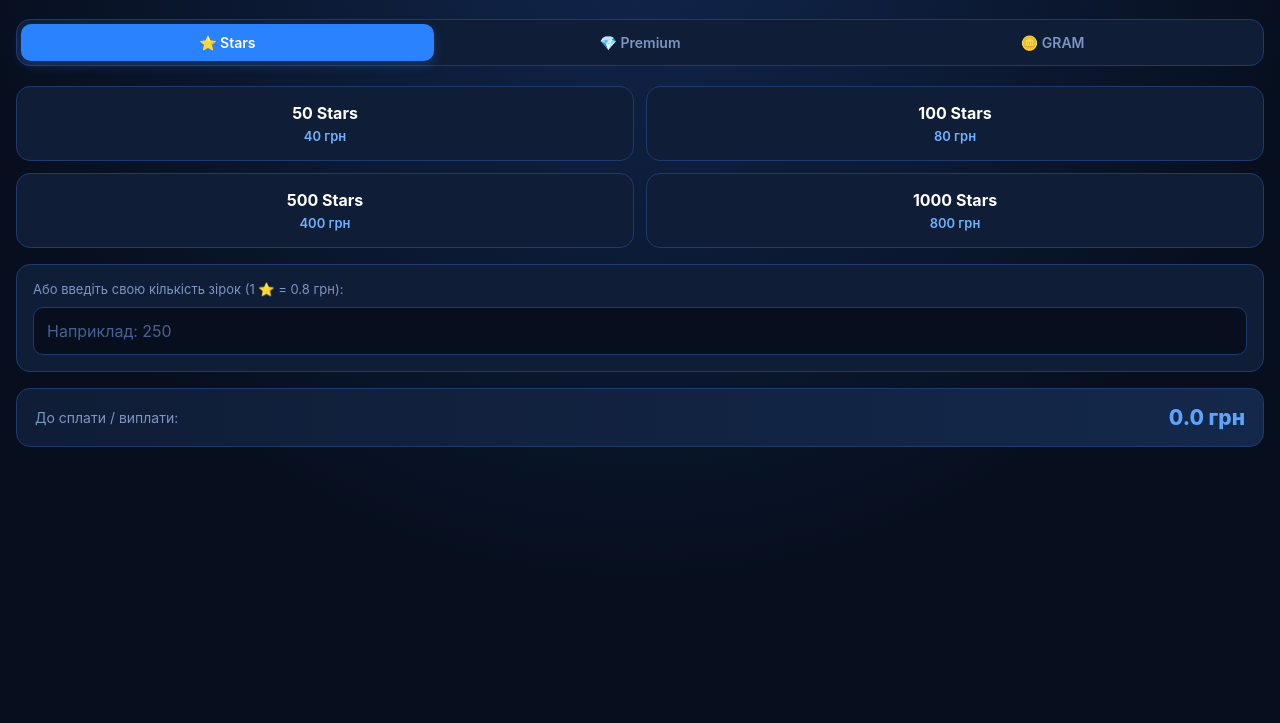
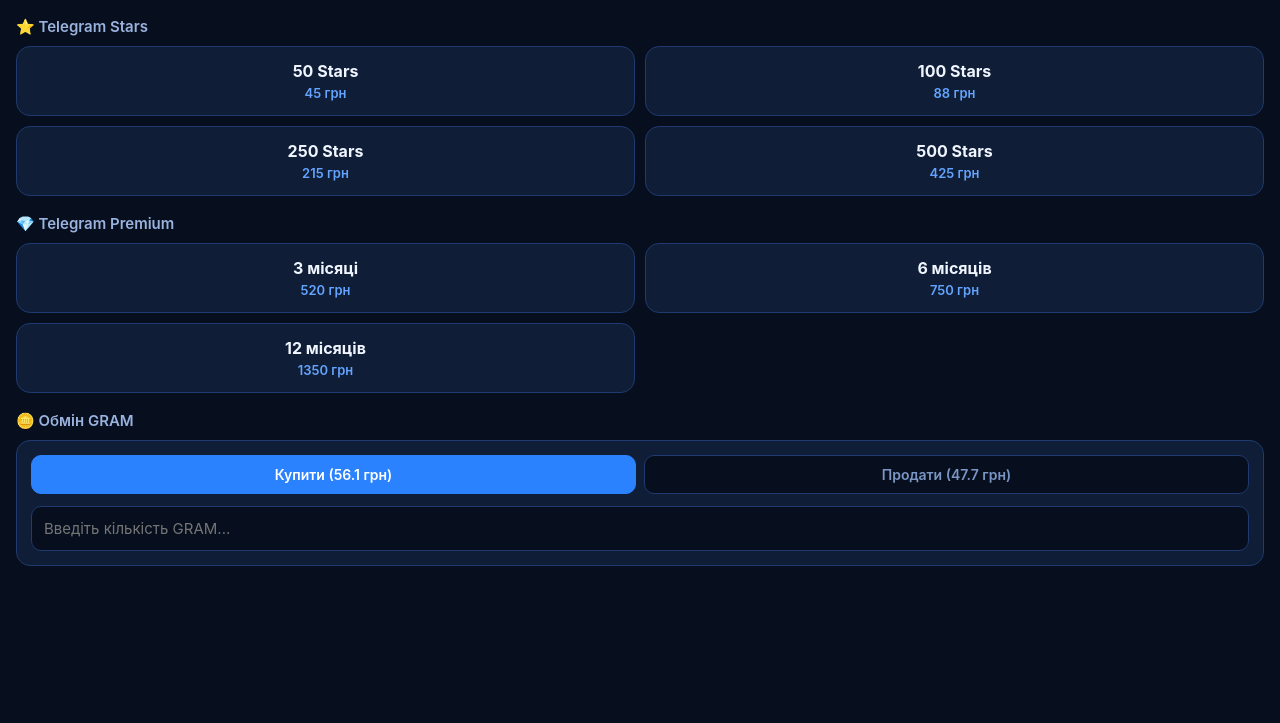
Before and after one commit to harivzahar5-alt/stariv-shop, a plain HTML site: page index.html in a window 1280 px wide. Shown: the part 77-800 px from the top of the page. Drawn offline with Linux system fonts and the light colour scheme; a script that the page names is missing.

Commit message:
Update index.html

```diff
--- a/index.html
+++ b/index.html
@@ -1,271 +1,183 @@
 <!DOCTYPE html>
 <html lang="uk">
 <head>
-    <meta charset="UTF-8">
-    <meta name="viewport" content="width=device-width, initial-scale=1.0, maximum-scale=1.0, user-scalable=no">
-    <title>stariv Shop</title>
+  <meta charset="UTF-8" />
+  <meta name="viewport" content="width=device-width, initial-scale=1.0, maximum-scale=1.0, user-scalable=no" />
+  <title>Stariv Shop</title>
   <script src="https://telegram.org/js/telegram-web-app.js"></script>
   <style>
-        :root {
-            --bg: #070f1e;
-            --sec-bg: #0f1d36;
-            --card-hover: #16294a;
-            --border: #1e3a6e;
-            --text: #f0f6ff;
-            --hint: #7b96c4;
-            --accent: #2b82ff;
-            --accent-glow: rgba(43, 130, 255, 0.25);
-        }
-        * { box-sizing: border-box; margin: 0; padding: 0; font-family: -apple-system, BlinkMacSystemFont, 'Segoe UI', Roboto, sans-serif; }
-        body {
-            background: var(--bg);
-            color: var(--text);
-            padding: 16px;
-            padding-bottom: 85px;
-            background-image: radial-gradient(circle at 50% 0%, #11264d 0%, #070f1e 65%);
-            min-height: 100vh;
+    * {
+      box-sizing: border-box;
+      margin: 0;
+      padding: 0;
+      font-family: -apple-system, BlinkMacSystemFont, "Segoe UI", Roboto, Helvetica, Arial, sans-serif;
     }
 
-        .header { text-align: center; margin-bottom: 22px; padding-top: 6px; }
-        .header h1 {
-            font-size: 26px;
-            font-weight: 800;
-            letter-spacing: 0.5px;
-            background: linear-gradient(90deg, #ffffff, #6eb2ff);
-            -webkit-background-clip: text;
-            -webkit-text-fill-color: transparent;
+    body {
+      background-color: #070f1e;
+      color: #f0f6ff;
+      padding: 16px;
+      padding-bottom: 80px;
+      user-select: none;
     }
-        .header p { color: var(--hint); font-size: 13px; margin-top: 5px; }
 
-        .tabs {
-            display: flex;
-            background: var(--sec-bg);
-            border: 1px solid var(--border);
-            border-radius: 14px;
-            padding: 4px;
+    .header {
+      text-align: center;
       margin-bottom: 20px;
     }
-        .tab {
-            flex: 1;
-            text-align: center;
-            padding: 10px 0;
-            font-size: 14px;
-            font-weight: 600;
-            border-radius: 10px;
-            cursor: pointer;
-            transition: 0.25s;
-            color: var(--hint);
-        }
-        .tab.active {
-            background: var(--accent);
+
+    .header h1 {
+      font-size: 22px;
+      font-weight: 700;
       color: #ffffff;
-            box-shadow: 0 4px 12px var(--accent-glow);
     }
 
-        .section { display: none; animation: fadeIn 0.25s ease; }
-        .section.active { display: block; }
-        @keyframes fadeIn { from { opacity: 0; transform: translateY(4px); } to { opacity: 1; transform: translateY(0); } }
+    .header p {
+      font-size: 13px;
+      color: #7b96c4;
+      margin-top: 4px;
+    }
 
-        .grid { display: grid; grid-template-columns: 1fr 1fr; gap: 12px; margin-bottom: 16px; }
+    .section-title {
+      font-size: 15px;
+      font-weight: 600;
+      color: #9ab3de;
+      margin: 18px 0 10px;
+    }
+
+    .grid {
+      display: grid;
+      grid-template-columns: repeat(2, 1fr);
+      gap: 10px;
+    }
+
     .card {
-            background: var(--sec-bg);
-            padding: 16px 12px;
+      background: #0f1d36;
+      border: 1px solid #1e3a6e;
       border-radius: 14px;
+      padding: 14px 12px;
       text-align: center;
-            border: 1.5px solid var(--border);
       cursor: pointer;
       transition: 0.2s;
     }
-        .card:active { transform: scale(0.97); }
+
     .card.selected {
-            border-color: var(--accent);
-            background: linear-gradient(145deg, #13284d, #0d1c38);
-            box-shadow: 0 0 16px var(--accent-glow);
+      border-color: #2b82ff;
+      background: #142a52;
+      box-shadow: 0 0 15px rgba(43, 130, 255, 0.35);
     }
-        .card-title { font-size: 16px; font-weight: 700; color: #ffffff; }
-        .card-price { font-size: 13px; color: #6eb2ff; font-weight: 600; margin-top: 5px; }
 
-        .input-group {
-            background: var(--sec-bg);
-            border: 1px solid var(--border);
-            padding: 16px;
+    .card-title {
+      font-size: 16px;
+      font-weight: 700;
+      margin-bottom: 4px;
+    }
+
+    .card-price {
+      font-size: 13px;
+      color: #63a4ff;
+      font-weight: 600;
+    }
+
+    .gram-box {
+      background: #0f1d36;
+      border: 1px solid #1e3a6e;
       border-radius: 14px;
-            margin-bottom: 16px;
+      padding: 14px;
     }
-        .input-group label { display: block; font-size: 13px; color: var(--hint); margin-bottom: 10px; }
-        .input-group input {
+
+    .gram-tabs {
+      display: flex;
+      gap: 8px;
+      margin-bottom: 12px;
+    }
+
+    .gram-tab {
+      flex: 1;
+      padding: 10px;
+      border-radius: 10px;
+      border: 1px solid #1e3a6e;
+      background: #070f1e;
+      color: #7b96c4;
+      font-size: 14px;
+      font-weight: 600;
+      cursor: pointer;
+    }
+
+    .gram-tab.selected {
+      background: #2b82ff;
+      border-color: #2b82ff;
+      color: #ffffff;
+    }
+
+    .gram-input {
       width: 100%;
-            background: var(--bg);
-            border: 1.5px solid var(--border);
+      padding: 12px;
+      border-radius: 10px;
+      border: 1px solid #1e3a6e;
+      background: #070f1e;
       color: #ffffff;
-            padding: 13px;
-            border-radius: 10px;
-            font-size: 16px;
-            font-weight: 600;
+      font-size: 15px;
       outline: none;
-            transition: 0.2s;
     }
-        .input-group input:focus { border-color: var(--accent); box-shadow: 0 0 10px var(--accent-glow); }
-        .input-group input::placeholder { color: #466191; font-weight: 400; }
 
-        .summary {
-            background: linear-gradient(90deg, #0f1d36, #14284b);
-            border: 1px solid var(--border);
-            padding: 16px 18px;
-            border-radius: 14px;
-            display: flex;
-            justify-content: space-between;
-            align-items: center;
+    .gram-input:focus {
+      border-color: #2b82ff;
     }
-        .summary span { color: var(--hint); font-size: 14px; }
-        .summary strong { font-size: 21px; color: #5ca4ff; font-weight: 800; }
   </style>
 </head>
 <body>
 
   <div class="header">
-        <h1>⭐ stariv Shop</h1>
-        <p>⚡ Миттєва доставка • Середній час ~1 хв</p>
+    <h1>🛍 Stariv Shop</h1>
+    <p>Швидке поповнення Stars, Premium та GRAM</p>
   </div>
 
-    <div class="tabs">
-        <div class="tab active" onclick="switchTab('stars', this)">⭐ Stars</div>
-        <div class="tab" onclick="switchTab('premium', this)">💎 Premium</div>
-        <div class="tab" onclick="switchTab('gram', this)">🪙 GRAM</div>
+  <div class="section-title">⭐ Telegram Stars</div>
+  <div class="grid">
+    <div class="card" onclick="selectStars(50, 45, this)">
+      <div class="card-title">50 Stars</div>
+      <div class="card-price">45 грн</div>
     </div>
-
-    <!-- СЕКЦІЯ STARS -->
-    <div id="stars" class="section active">
-        <div class="grid">
-            <div class="card" onclick="selectStars(50, this)"><div class="card-title">50 Stars</div><div class="card-price">40 грн</div></div>
-            <div class="card" onclick="selectStars(100, this)"><div class="card-title">100 Stars</div><div class="card-price">80 грн</div></div>
-            <div class="card" onclick="selectStars(500, this)"><div class="card-title">500 Stars</div><div class="card-price">400 грн</div></div>
-            <div class="card" onclick="selectStars(1000, this)"><div class="card-title">1000 Stars</div><div class="card-price">800 грн</div></div>
+    <div class="card" onclick="selectStars(100, 88, this)">
+      <div class="card-title">100 Stars</div>
+      <div class="card-price">88 грн</div>
     </div>
-        <div class="input-group">
-            <label>Або введіть свою кількість зірок (1 ⭐ = 0.8 грн):</label>
-            <input type="number" id="starsInput" placeholder="Наприклад: 250" oninput="inputStars(this.value)">
+    <div class="card" onclick="selectStars(250, 215, this)">
+      <div class="card-title">250 Stars</div>
+      <div class="card-price">215 грн</div>
+    </div>
+    <div class="card" onclick="selectStars(500, 425, this)">
+      <div class="card-title">500 Stars</div>
+      <div class="card-price">425 грн</div>
     </div>
   </div>
 
-    <!-- СЕКЦІЯ PREMIUM -->
-    <div id="premium" class="section">
-        <div class="grid" style="grid-template-columns: 1fr;">
-            <div class="card" onclick="selectPrem('3m', '3 місяці', 560, this)"><div class="card-title">💎 3 місяці</div><div class="card-price">560 грн</div></div>
-            <div class="card" onclick="selectPrem('6m', '6 місяців', 740, this)"><div class="card-title">💎 6 місяців</div><div class="card-price">740 грн</div></div>
-            <div class="card" onclick="selectPrem('12m', '12 місяців', 1340, this)"><div class="card-title">👑 12 місяців (Найвигідніше)</div><div class="card-price">1340 грн</div></div>
+  <div class="section-title">💎 Telegram Premium</div>
+  <div class="grid">
+    <div class="card" onclick="selectPrem('3m', '3 місяці', 520, this)">
+      <div class="card-title">3 місяці</div>
+      <div class="card-price">520 грн</div>
+    </div>
+    <div class="card" onclick="selectPrem('6m', '6 місяців', 750, this)">
+      <div class="card-title">6 місяців</div>
+      <div class="card-price">750 грн</div>
+    </div>
+    <div class="card" onclick="selectPrem('12m', '12 місяців', 1350, this)">
+      <div class="card-title">12 місяців</div>
+      <div class="card-price">1350 грн</div>
     </div>
   </div>
 
-    <!-- СЕКЦІЯ GRAM -->
-    <div id="gram" class="section">
-        <div class="grid">
-            <div class="card selected" id="gramBuyBtn" onclick="setGramMode('gramb', this)"><div class="card-title">📥 Купити</div><div class="card-price">56.1 грн / 1 GRAM</div></div>
-            <div class="card" id="gramSellBtn" onclick="setGramMode('grams', this)"><div class="card-title">📤 Продати</div><div class="card-price">47.7 грн / 1 GRAM</div></div>
+  <div class="section-title">🪙 Обмін GRAM</div>
+  <div class="gram-box">
+    <div class="gram-tabs">
+      <button id="gramBuyBtn" class="gram-tab selected" onclick="setGramMode('gramb', this)">Купити (56.1 грн)</button>
+      <button id="gramSellBtn" class="gram-tab" onclick="setGramMode('grams', this)">Продати (47.7 грн)</button>
     </div>
-        <div class="input-group">
-            <label>Кількість монет GRAM:</label>
-            <input type="number" id="gramInput" placeholder="Введіть кількість (від 1)" oninput="calcGram()">
-        </div>
+    <input id="gramInput" class="gram-input" type="number" min="1" placeholder="Введіть кількість GRAM..." oninput="calcGram()" />
   </div>
 
-    <div class="summary">
-        <span>До сплати / виплати:</span>
-        <strong id="totalPrice">0.0 грн</strong>
-    </div>
-
-    <script>
-        const tg = window.Telegram.WebApp;
-        tg.expand();
-        tg.setHeaderColor('#070f1e');
-        tg.setBackgroundColor('#070f1e');
-        tg.MainButton.setParams({ color: '#2b82ff', text_color: '#ffffff' });
-
-        let orderData = null;
-        let gramMode = 'gramb';
-
-        function updateMainButton(text, price) {
-            document.getElementById('totalPrice').innerText = price.toFixed(1) + ' грн';
-            if (price > 0) {
-                tg.MainButton.setText(text);
-                tg.MainButton.show();
-            } else {
-                tg.MainButton.hide();
-            }
-        }
-
-        function clearSelections() {
-            document.querySelectorAll('.card').forEach(c => {
-                if (c.id !== 'gramBuyBtn' && c.id !== 'gramSellBtn') c.classList.remove('selected');
-            });
-        }
-
-        function switchTab(tabId, el) {
-            document.querySelectorAll('.tab').forEach(t => t.classList.remove('active'));
-            document.querySelectorAll('.section').forEach(s => s.classList.remove('active'));
-            el.classList.add('active');
-            document.getElementById(tabId).classList.add('active');
-            orderData = null;
-            updateMainButton('', 0);
-        }
-
-        function selectStars(qty, el) {
-            clearSelections();
-            el.classList.add('selected');
-            document.getElementById('starsInput').value = qty;
-            let price = qty * 0.8;
-            orderData = { type: 'stars', qty: qty, price: price };
-            updateMainButton(`Купити ${qty} Stars за ${price.toFixed(1)} грн`, price);
-        }
-
-        function inputStars(val) {
-            clearSelections();
-            let qty = parseInt(val);
-            if (qty > 0) {
-                let price = qty * 0.8;
-                orderData = { type: 'stars', qty: qty, price: price };
-                updateMainButton(`Купити ${qty} Stars за ${price.toFixed(1)} грн`, price);
-            } else {
-                orderData = null;
-                updateMainButton('', 0);
-            }
-        }
-
-        function selectPrem(code, name, price, el) {
-            clearSelections();
-            el.classList.add('selected');
-            orderData = { type: 'prem', qty: code, name: name, price: price };
-            updateMainButton(`Оформити Premium (${name}) — ${price} грн`, price);
-        }
-
-        function setGramMode(mode, el) {
-            gramMode = mode;
-            document.getElementById('gramBuyBtn').classList.remove('selected');
-            document.getElementById('gramSellBtn').classList.remove('selected');
-            el.classList.add('selected');
-            calcGram();
-        }
-
-        function calcGram() {
-            let qty = parseInt(document.getElementById('gramInput').value);
-            if (qty > 0) {
-                let rate = gramMode === 'gramb' ? 56.1 : 47.7;
-                let price = qty * rate;
-                let action = gramMode === 'gramb' ? 'Купити' : 'Продати';
-                orderData = { type: gramMode, qty: qty, price: price };
-                updateMainButton(`${action} ${qty} GRAM за ${price.toFixed(1)} грн`, price);
-            } else {
-                orderData = null;
-                updateMainButton('', 0);
-            }
-        }
-
-        tg.MainButton.onClick(() => {
-            if (orderData) {
-                tg.sendData(JSON.stringify(orderData));
-            }
-        });
-    </script>
   <!-- Вікно подяки та відгуку після покупки -->
   <div id="reviewModal" style="display: none; position: fixed; inset: 0; background: rgba(7, 15, 30, 0.9); z-index: 9999; align-items: center; justify-content: center; padding: 20px; backdrop-filter: blur(6px);">
     <div style="background: #0f1d36; border: 1px solid #1e3a6e; border-radius: 20px; padding: 26px 22px; max-width: 340px; width: 100%; text-align: center; color: #f0f6ff; box-shadow: 0 12px 35px rgba(0, 0, 0, 0.6);">
@@ -277,11 +189,11 @@
 
       <!-- Шкала з 5 зірочками -->
       <div id="starContainer" style="font-size: 32px; margin-bottom: 16px; cursor: pointer; letter-spacing: 5px; user-select: none;">
-      <span onclick="setRating(1)" style="color: #3a4f7a; transition: 0.2s;">★</span>
-      <span onclick="setRating(2)" style="color: #3a4f7a; transition: 0.2s;">★</span>
-      <span onclick="setRating(3)" style="color: #3a4f7a; transition: 0.2s;">★</span>
-      <span onclick="setRating(4)" style="color: #3a4f7a; transition: 0.2s;">★</span>
-      <span onclick="setRating(5)" style="color: #3a4f7a; transition: 0.2s;">★</span>
+        <span onclick="setRating(1)" style="color: #ffd700; transition: 0.2s;">★</span>
+        <span onclick="setRating(2)" style="color: #ffd700; transition: 0.2s;">★</span>
+        <span onclick="setRating(3)" style="color: #ffd700; transition: 0.2s;">★</span>
+        <span onclick="setRating(4)" style="color: #ffd700; transition: 0.2s;">★</span>
+        <span onclick="setRating(5)" style="color: #ffd700; transition: 0.2s;">★</span>
       </div>
 
       <!-- Поле для відгуку (макс 60 символів) -->
@@ -298,14 +210,73 @@
   </div>
 
   <script>
+    const tg = window.Telegram.WebApp;
+    tg.expand();
+
+    let orderData = null;
+    let gramMode = 'gramb';
     let selectedRating = 5;
 
-  // Цю функцію викликай замість tg.sendData(...) при натисканні кнопки замовлення
-  function showReviewWindow() {
+    function clearSelections() {
+      document.querySelectorAll('.card').forEach(el => el.classList.remove('selected'));
+    }
+
+    function updateMainButton(text, price) {
+      if (price > 0 && text) {
+        tg.MainButton.setText(text);
+        tg.MainButton.show();
+      } else {
+        tg.MainButton.hide();
+      }
+    }
+
+    function selectStars(qty, price, el) {
+      clearSelections();
+      document.getElementById('gramInput').value = '';
+      el.classList.add('selected');
+      orderData = { type: 'stars', qty: qty, price: price };
+      updateMainButton(`Купити ${qty} Stars — ${price} грн`, price);
+    }
+
+    function selectPrem(code, name, price, el) {
+      clearSelections();
+      document.getElementById('gramInput').value = '';
+      el.classList.add('selected');
+      orderData = { type: 'prem', qty: code, name: name, price: price };
+      updateMainButton(`Оформити Premium (${name}) — ${price} грн`, price);
+    }
+
+    function setGramMode(mode, el) {
+      gramMode = mode;
+      document.getElementById('gramBuyBtn').classList.remove('selected');
+      document.getElementById('gramSellBtn').classList.remove('selected');
+      el.classList.add('selected');
+      calcGram();
+    }
+
+    function calcGram() {
+      clearSelections();
+      let qty = parseInt(document.getElementById('gramInput').value);
+      if (qty > 0) {
+        let rate = gramMode === 'gramb' ? 56.1 : 47.7;
+        let price = +(qty * rate).toFixed(1);
+        let action = gramMode === 'gramb' ? 'Купити' : 'Продати';
+        orderData = { type: gramMode, qty: qty, price: price };
+        updateMainButton(`${action} ${qty} GRAM за ${price} грн`, price);
+      } else {
+        orderData = null;
+        updateMainButton('', 0);
+      }
+    }
+
+    // При натисканні головної кнопки оплати показуємо вікно відгуку
+    tg.MainButton.onClick(() => {
+      if (orderData) {
+        tg.MainButton.hide();
         document.getElementById('reviewModal').style.display = 'flex';
       }
+    });
 
-  // Заповнення зірочок при кліку
     function setRating(rating) {
       selectedRating = rating;
       const stars = document.querySelectorAll('#starContainer span');
@@ -314,23 +285,20 @@
       });
     }
 
-  // Лічильник символів (до 60)
     function updateCounter(textarea) {
       document.getElementById('charCounter').innerText = `${textarea.value.length}/60`;
     }
 
-  // Відправка відгуку в бота та закриття Mini App
     function sendReviewAndClose() {
       const text = document.getElementById('reviewText').value.trim();
-    const reviewData = {
+      const finalData = {
         type: "review",
+        order: orderData,
         rating: selectedRating,
         text: text || "Без коментаря"
       };
 
-    if (window.Telegram && window.Telegram.WebApp) {
-      window.Telegram.WebApp.sendData(JSON.stringify(reviewData));
-    }
+      tg.sendData(JSON.stringify(finalData));
     }
   </script>
 </body>
```
Lines whose indentation alone changed are shown as unchanged.
